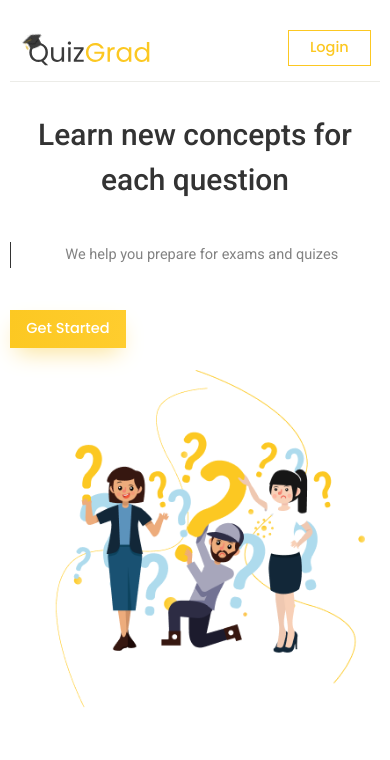
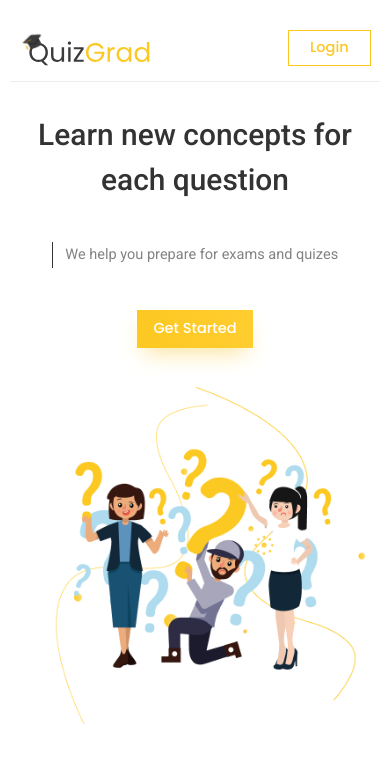
Before and after one commit to kristijan-kresic-hvar/quizgrad_frontend, a React (Vite) app: page / in a window 390 px wide. Shown: the top 760 px of the page. Built offline with nearby package versions, Linux system fonts and the light colour scheme.

Commit message:
Fixed responsiveness on smalled screen

```diff
--- a/src/pages/Home/styled.ts
+++ b/src/pages/Home/styled.ts
@@ -21,6 +21,7 @@ export const StyledSectionLeft: StyledComponent<'section', any, {}, never> = sty
 
 	@media (max-width: 768px) {
 		margin-top: 0;
+		margin-bottom: 1rem;
 	}
 	@media (max-width: 1200px) {
 		padding-left: 0;
@@ -65,6 +66,8 @@ export const StyledBlockQuote: StyledComponent<'blockquote', any, {}, never> = s
 
 	@media (max-width: 768px) {
 		text-align: center;
+		width: max-content;
+		margin: 0 auto;
 	}
 `;
 
@@ -83,6 +86,10 @@ export const StyledCtaButton: StyledComponent<'button', any, {}, never> = styled
 	cursor: pointer;
 	transition: background 0.2s ease-in-out;
 
+	@media (max-width: 768px) {
+		margin: 0 auto;
+	}
+
 	&:hover {
 		background: #ffffff;
 		color: var(--color-primary);
```
Also changed, not shown: src/assets/img/gradhat.png (added).
